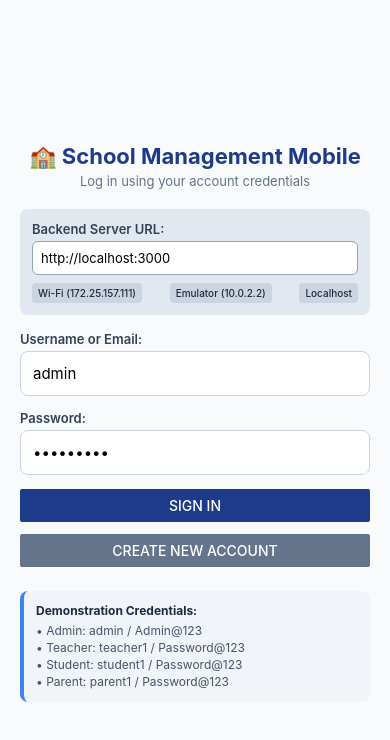
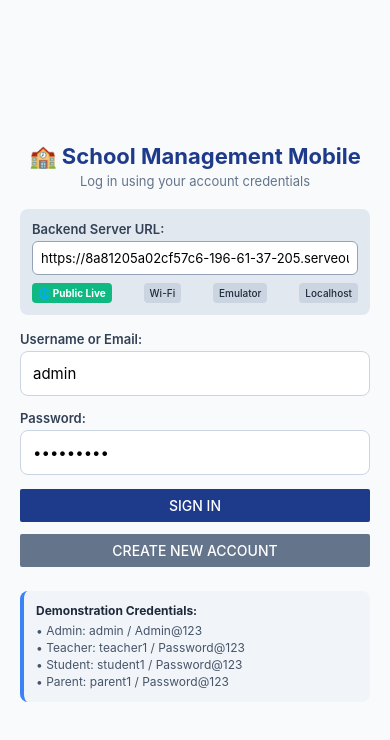
Before and after one commit to joaninabaffour4-code/school-management-system, a React Native app in the folder mobile-client/: screen / in a window 390 px wide. Shown: the top 740 px of the page. Built offline with nearby package versions, Linux system fonts and the light colour scheme.

Commit message:
feat(mobile): configure dynamic public HTTPS endpoint and resolve LoginScreen imports

```diff
--- a/mobile-client/apiConfig.js
+++ b/mobile-client/apiConfig.js
@@ -11,17 +11,11 @@ import { Platform } from 'react-native';
 
 export const LOCAL_WIFI_IP = '172.25.157.111';
 export const PORT = 3000;
+export const PUBLIC_HTTPS_URL = 'https://8a81205a02cf57c6-196-61-37-205.serveousercontent.com';
 
 export function getDefaultServerUrl() {
-  if (Platform.OS === 'web') {
-    return `http://localhost:${PORT}`;
-  }
-  if (Platform.OS === 'android') {
-    // When using physical phone with Expo Go, use local Wi-Fi IP:
-    return `http://${LOCAL_WIFI_IP}:${PORT}`;
-  }
-  // iOS / Default
-  return `http://${LOCAL_WIFI_IP}:${PORT}`;
+  // Use live public HTTPS URL so it works seamlessly from anywhere in the world!
+  return PUBLIC_HTTPS_URL;
 }
 
 let serverUrl = getDefaultServerUrl();
--- a/mobile-client/screens/LoginScreen.js
+++ b/mobile-client/screens/LoginScreen.js
@@ -1,6 +1,6 @@
 import React, { useState } from 'react';
 import { View, TextInput, Button, Text, StyleSheet, TouchableOpacity, ScrollView } from 'react-native';
-import { getServerUrl, setServerUrl, LOCAL_WIFI_IP, PORT } from '../apiConfig';
+import { getServerUrl, setServerUrl, LOCAL_WIFI_IP, PORT, PUBLIC_HTTPS_URL } from '../apiConfig';
 
 export default function LoginScreen({ onLogin, onRegister }) {
   const [identifier, setIdentifier] = useState('admin');
@@ -66,11 +66,14 @@ export default function LoginScreen({ onLogin, onRegister }) {
           autoCorrect={false}
         />
         <View style={styles.presetRow}>
+          <TouchableOpacity onPress={() => { setServerEndpoint(PUBLIC_HTTPS_URL); setServerUrl(PUBLIC_HTTPS_URL); }} style={[styles.presetBtn, { backgroundColor: '#10b981' }]}>
+            <Text style={[styles.presetText, { color: '#fff', fontWeight: 'bold' }]}>🌐 Public Live</Text>
+          </TouchableOpacity>
           <TouchableOpacity onPress={() => setPreset(LOCAL_WIFI_IP)} style={styles.presetBtn}>
-            <Text style={styles.presetText}>Wi-Fi ({LOCAL_WIFI_IP})</Text>
+            <Text style={styles.presetText}>Wi-Fi</Text>
           </TouchableOpacity>
           <TouchableOpacity onPress={() => setPreset('10.0.2.2')} style={styles.presetBtn}>
-            <Text style={styles.presetText}>Emulator (10.0.2.2)</Text>
+            <Text style={styles.presetText}>Emulator</Text>
           </TouchableOpacity>
           <TouchableOpacity onPress={() => setPreset('localhost')} style={styles.presetBtn}>
             <Text style={styles.presetText}>Localhost</Text>
```
Also changed, not shown: 2 other files (tests, documents, lock files or other folders).
